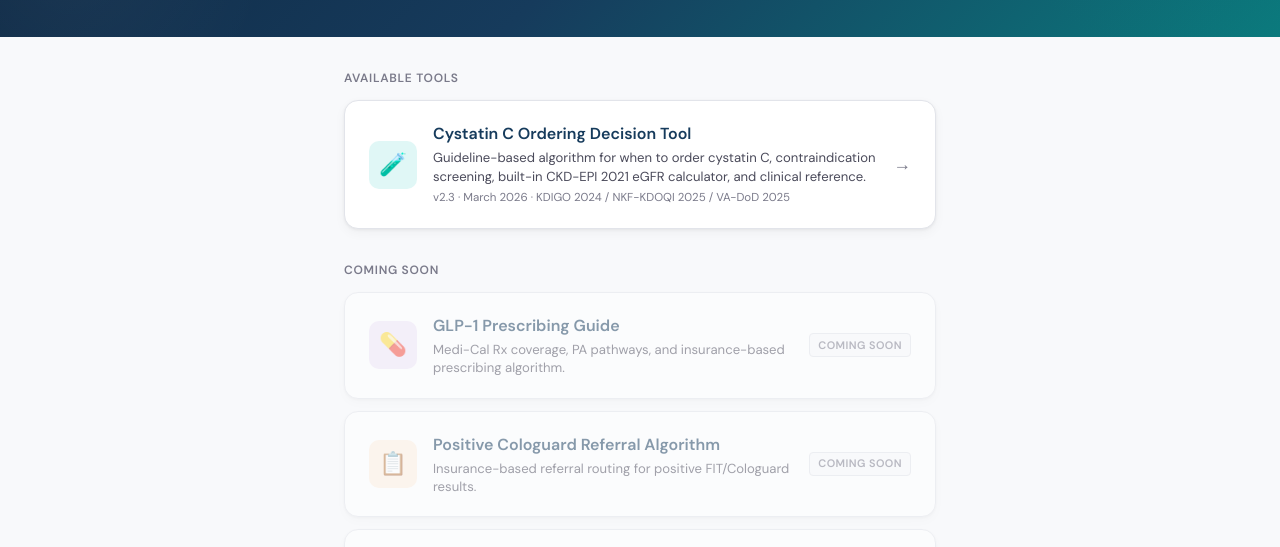
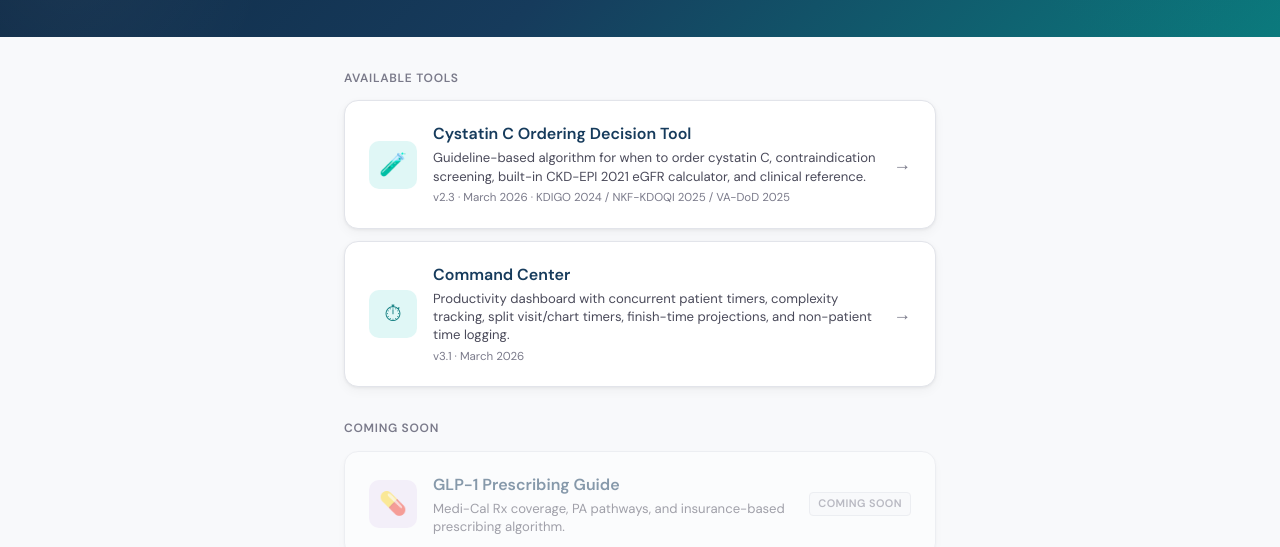
Before and after one commit to waltehernandez-ai/rnhc-clinical-tools, a plain HTML site: page index.html in a window 1280 px wide. Shown: the part 246-793 px from the top of the page. Drawn offline with Linux system fonts and the light colour scheme.

Commit message:
Add Command Center tool card to index.html
Added a new tool card for the Command Center with details on its features and version.

```diff
--- a/index.html
+++ b/index.html
@@ -233,6 +233,16 @@ body {
     <div class="tool-arrow">→</div>
   </a>
 
+  <a class="tool-card" href="command-center.html">
+    <div class="tool-icon" style="background:#E0F7F6;color:#0B7A7D;">⏱</div>
+    <div class="tool-content">
+      <div class="tool-name">Command Center</div>
+      <div class="tool-desc">Productivity dashboard with concurrent patient timers, complexity tracking, split visit/chart timers, finish-time projections, and non-patient time logging.</div>
+      <div class="tool-version">v3.1 · March 2026</div>
+    </div>
+    <div class="tool-arrow">→</div>
+  </a>
+
   <div class="section-label" style="margin-top:2rem;">Coming Soon</div>
 
   <div class="tool-card coming-soon">
```
